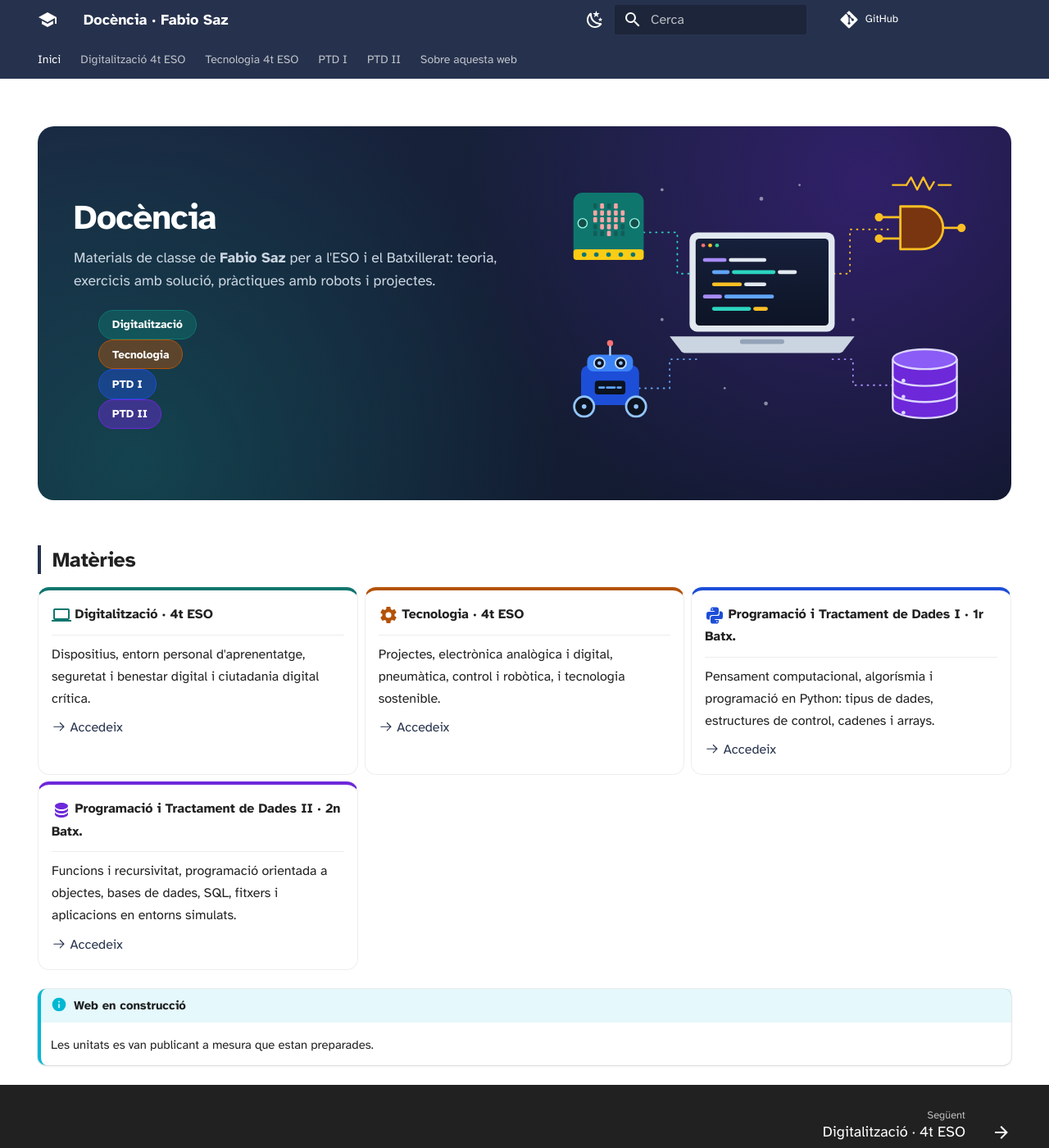
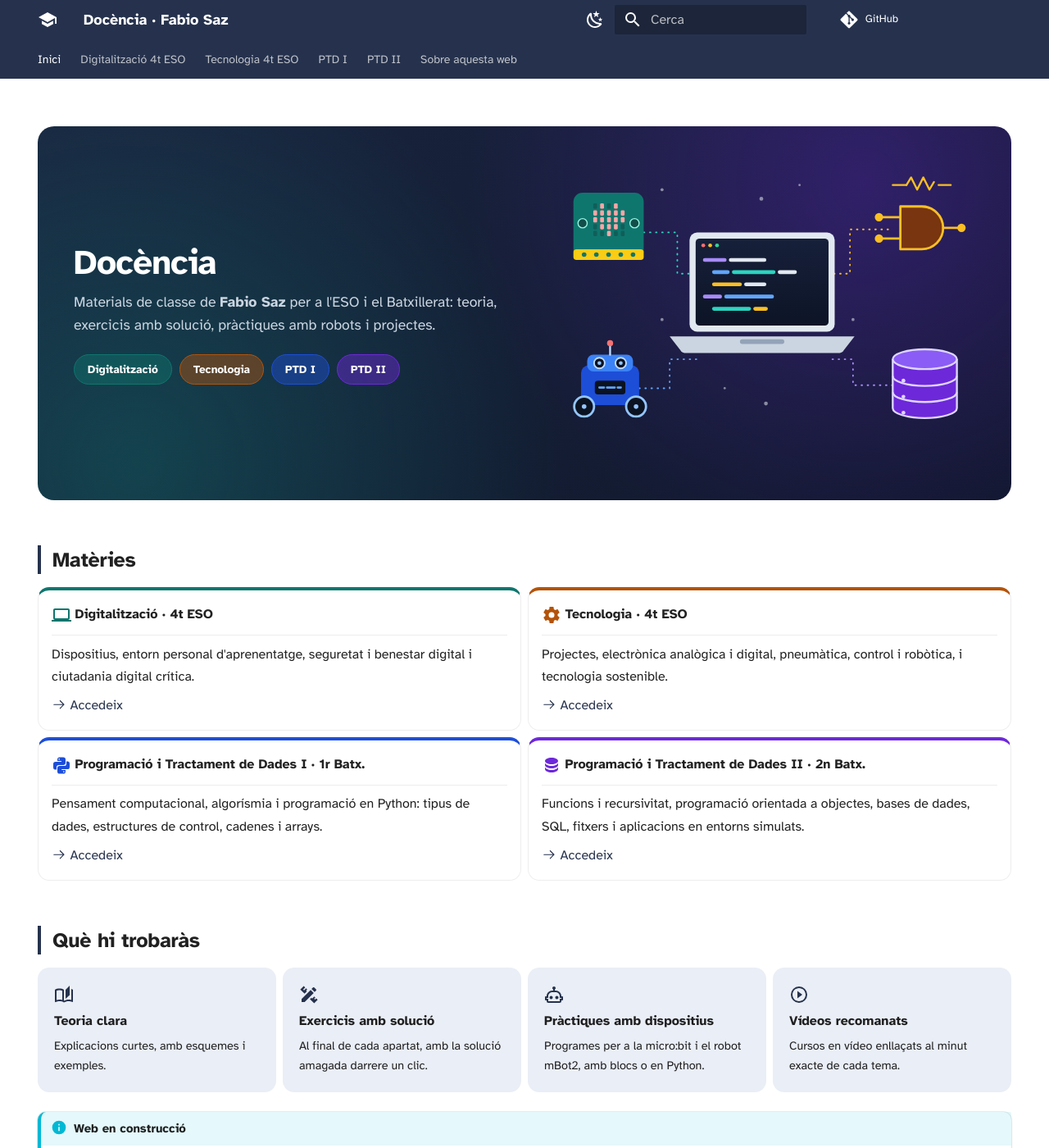
Before and after one commit to Fabiosaz/Docencia, an MkDocs documentation site: the page built from docs/index.md, in a window 1280 px wide and 1400 px high. Shown: the whole window at 82% size. Built offline with MkDocs 1.6.1 and Material for MkDocs 9.7.7, drawn with Linux system fonts in a browser that asks for light colours; comment, search, counter and statistics services are not loaded.

Commit message:
Portada amb trets i icona pròpia, esquemes d'ultrasons i de document NoSQL, i regles del projecte
- Portada: graella de matèries a dues columnes, fila «Què hi trobaràs» i icona de pestanya
- Pràctica 3: com mesura el sensor d'ultrasons i zones del semàfor
- NoSQL: la mateixa sèrie en taules i en un document
- CLAUDE.md amb els límits tècnics i les regles d'estil

Co-Authored-By: Claude Fable 5.2 <noreply@anthropic.com>
Claude-Session: https://claude.ai/code/session_01X1eiKfs5wPp579FmceJjej

```diff
--- a/docs/index.md
+++ b/docs/index.md
@@ -64,5 +64,27 @@ Materials de classe de **Fabio Saz** per a l'ESO i el Batxillerat: teoria, exerc
 
 </div>
 
+## Què hi trobaràs
+
+<div class="grid cards trets" markdown>
+
+-   :material-book-open-page-variant-outline:{ .lg } **Teoria clara**
+
+    Explicacions curtes, amb esquemes i exemples.
+
+-   :material-pencil-ruler:{ .lg } **Exercicis amb solució**
+
+    Al final de cada apartat, amb la solució amagada darrere un clic.
+
+-   :material-robot-outline:{ .lg } **Pràctiques amb dispositius**
+
+    Programes per a la micro:bit i el robot mBot2, amb blocs o en Python.
+
+-   :material-play-circle-outline:{ .lg } **Vídeos recomanats**
+
+    Cursos en vídeo enllaçats al minut exacte de cada tema.
+
+</div>
+
 !!! info "Web en construcció"
     Les unitats es van publicant a mesura que estan preparades.
--- a/docs/stylesheets/extra.css
+++ b/docs/stylesheets/extra.css
@@ -157,7 +157,7 @@ body[data-md-color-scheme="slate"] .md-typeset .grid.cards.materies > ul > li:nt
 body[data-md-color-scheme="slate"] .md-typeset .grid.cards.materies > ul > li:nth-child(4) { --targeta: #b39dfa; }
 
 /* Targetes d'unitat: número gran + títol */
-.md-typeset .grid.cards.unitats > ul { grid-template-columns: repeat(auto-fit, minmax(min(100%, 15rem), 1fr)); }
+.md-typeset .grid.cards.unitats { grid-template-columns: repeat(auto-fit, minmax(min(100%, 15rem), 1fr)); }
 .md-typeset .grid.cards.unitats > ul > li { border-top-width: 1px; border-left: 4px solid var(--md-typeset-a-color); padding: .8rem .9rem; position: relative; }
 .md-typeset .grid.cards.unitats > ul > li > p { margin: .25em 0; }
 .md-typeset .grid.cards.unitats > ul > li > p:first-child { display: flex; align-items: center; gap: .5rem; font-size: .66rem; font-weight: 700; letter-spacing: .08em; text-transform: uppercase; color: var(--md-typeset-a-color); }
@@ -180,3 +180,15 @@ body[data-md-color-scheme="slate"] .md-typeset .grid.cards.materies > ul > li:nt
 /* Figures amb peu */
 .md-typeset figure > p { margin: 0; }
 .md-typeset figure figcaption { margin: .6em auto 0; }
+
+/* Portada: fila de trets */
+.md-typeset .grid.cards.trets { grid-template-columns: repeat(auto-fit, minmax(min(100%, 11.5rem), 1fr)); }
+.md-typeset .grid.cards.trets > ul > li { border: 0; border-radius: 14px; background: var(--mat-suau); padding: .9rem 1rem; }
+.md-typeset .grid.cards.trets > ul > li:hover { transform: none; box-shadow: none; }
+.md-typeset .grid.cards.trets > ul > li > p { margin: .2em 0; font-size: .72rem; }
+.md-typeset .grid.cards.trets > ul > li > p:first-child { font-size: .8rem; display: flex; flex-direction: column; gap: .35rem; }
+
+.md-typeset .grid.cards.materies { grid-template-columns: repeat(auto-fit, minmax(min(100%, 20rem), 1fr)); }
+/* Xips de la portada en fila */
+.md-typeset .hero ul.hero__xips { display: flex; flex-wrap: wrap; gap: .45rem; margin: 0; padding: 0; list-style: none; }
+.md-typeset .hero ul.hero__xips li { margin: 0; padding: 0; list-style: none; }
--- a/mkdocs.yml
+++ b/mkdocs.yml
@@ -36,6 +36,7 @@ theme:
       primary: custom
       accent: custom
       toggle: {icon: material/weather-sunny, name: Mode clar}
+  favicon: img/favicon.svg
   icon:
     logo: material/school
     admonition:
```
Also changed, not shown: CLAUDE.md (added, +28 -0 lines), docs/materials/bd/nosql.md (+5 -0 lines), docs/ptd1/practiques/mbot2-3-obstacles.md (+6 -0 lines), docs/img/favicon.svg (added), docs/materials/bd/img/taules-vs-document.svg (added), docs/ptd1/practiques/img/ultrasons.svg (added).
